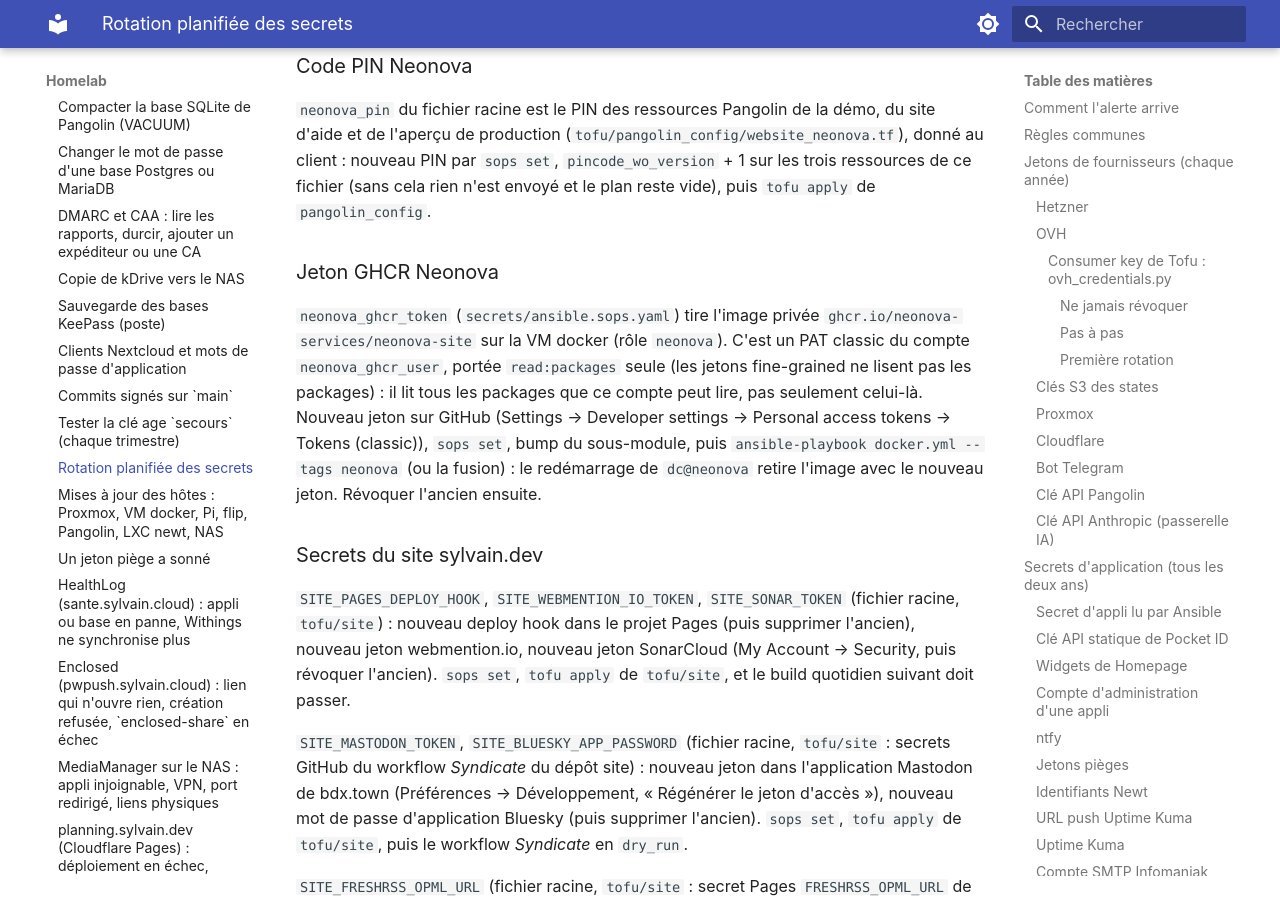
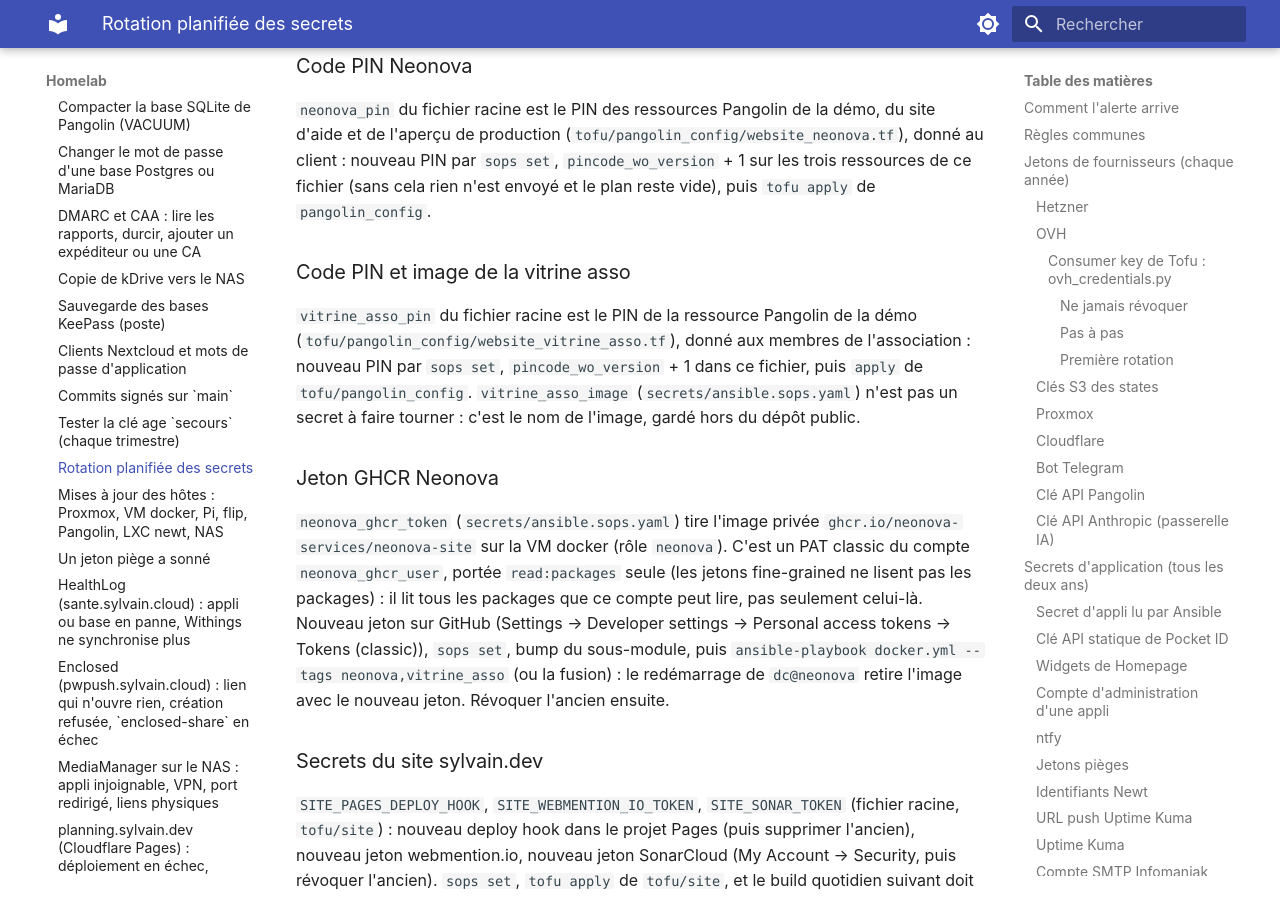
Before and after one commit to sylvainmetayer/homelab, an MkDocs documentation site: the page built from docs/runbooks/rotation-des-secrets.md, in a window 1280 px wide and 900 px high, scrolled down 20125 px. Built offline with MkDocs 1.6.1 and Material for MkDocs 9.7.7, drawn with Linux system fonts in a browser that asks for light colours.

Commit message:
feat(vitrine_asso): démo du site d'une association, derrière SSO et PIN
Rôle vitrine_asso sur la VM docker (un conteneur nginx, image privée dont le
nom vit dans la clé SOPS vitrine_asso_image, jeton GHCR partagé avec neonova),
ressource Pangolin avec rôle SSO vitrine-asso et PIN (vitrine_asso_pin).

Claude-Session: https://claude.ai/code/session_01EfxfYARk8FCAw13wUeDLUe

```diff
--- a/docs/runbooks/rotation-des-secrets.md
+++ b/docs/runbooks/rotation-des-secrets.md
@@ -831,6 +831,15 @@ du site d'aide et de l'aperçu de production (`tofu/pangolin_config/website_neon
 cela rien n'est envoyé et le plan reste vide), puis `tofu apply` de
 `pangolin_config`.
 
+### Code PIN et image de la vitrine asso
+
+`vitrine_asso_pin` du fichier racine est le PIN de la ressource Pangolin de la
+démo (`tofu/pangolin_config/website_vitrine_asso.tf`), donné aux membres de
+l'association : nouveau PIN par `sops set`, `pincode_wo_version` + 1 dans ce
+fichier, puis `apply` de `tofu/pangolin_config`. `vitrine_asso_image`
+(`secrets/ansible.sops.yaml`) n'est pas un secret à faire tourner : c'est le
+nom de l'image, gardé hors du dépôt public.
+
 ### Jeton GHCR Neonova
 
 `neonova_ghcr_token` (`secrets/ansible.sops.yaml`) tire l'image privée
@@ -839,7 +848,7 @@ PAT classic du compte `neonova_ghcr_user`, portée `read:packages` seule (les je
 fine-grained ne lisent pas les packages) : il lit tous les packages que ce compte
 peut lire, pas seulement celui-là. Nouveau jeton sur GitHub (Settings → Developer
 settings → Personal access tokens → Tokens (classic)), `sops set`, bump du
-sous-module, puis `ansible-playbook docker.yml --tags neonova` (ou la fusion) : le
+sous-module, puis `ansible-playbook docker.yml --tags neonova,vitrine_asso` (ou la fusion) : le
 redémarrage de `dc@neonova` retire l'image avec le nouveau jeton. Révoquer l'ancien
 ensuite.
 
--- a/mise.toml
+++ b/mise.toml
@@ -45,6 +45,7 @@ TF_VAR_uptimekuma_password = "{{ env.UPTIMEKUMA_PASSWORD | default(value='') }}"
 TF_VAR_home_ip = "{{ env.home_ip | default(value='') }}"
 TF_VAR_immich_pin = "{{ env.immich_pin | default(value='') }}"
 TF_VAR_neonova_pin = "{{ env.neonova_pin | default(value='') }}"
+TF_VAR_vitrine_asso_pin = "{{ env.vitrine_asso_pin | default(value='') }}"
 TF_VAR_flip_planning_pin = "{{ env.flip_planning_pin | default(value='') }}"
 TF_VAR_ntfy_uptime_kuma_token = "{{ env.ntfy_uptime_kuma_token | default(value='') }}"
 TF_VAR_pocket_id_api_token = "{{ env.pocket_id_static_api_key | default(value='') }}"
```
Also changed, not shown: ansible/roles/vitrine_asso/README.md (added, +23 -0 lines), docs/apps.md (+1 -0 lines), docs/matrice-des-donnees.md (+1 -1 lines), 15 other files.
